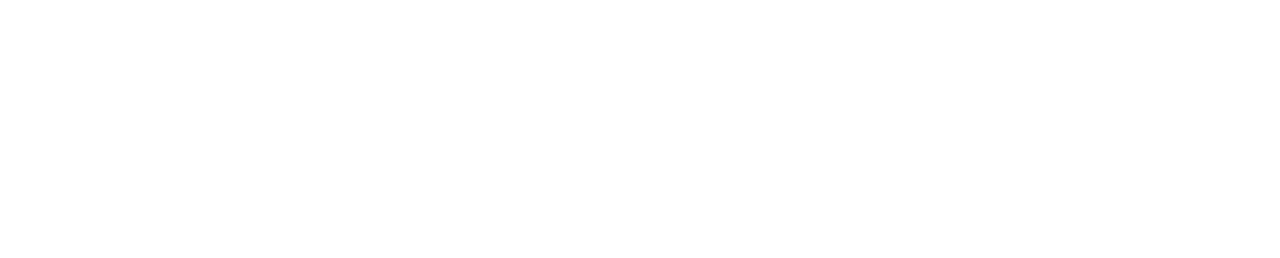
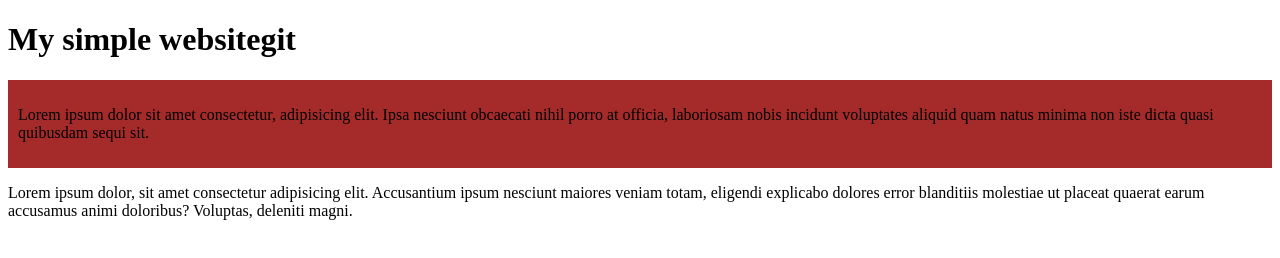
Before and after one commit to fahmidasabrin/My-simple-website, a plain HTML site: page index.html in a window 1280 px wide. Drawn offline with Linux system fonts and the light colour scheme.

Commit message:
added the first blog

```diff
--- /dev/null
+++ b/blog.css
@@ -0,0 +1,4 @@
+div{
+    background-color: brown;
+    padding: 10px
+}
--- a/index.html
+++ b/index.html
@@ -4,8 +4,13 @@
     <meta charset="UTF-8">
     <meta name="viewport" content="width=device-width, initial-scale=1.0">
     <title>My simple websitegit</title>
+    <link rel="stylesheet" href="blog.css">
 </head>
 <body>
-
+    <h1>My simple websitegit</h1>
+    <div>
+        <p>Lorem ipsum dolor sit amet consectetur, adipisicing elit. Ipsa nesciunt obcaecati nihil porro at officia, laboriosam nobis incidunt voluptates aliquid quam natus minima non iste dicta quasi quibusdam sequi sit.</p>
+    </div>
+    <p>Lorem ipsum dolor, sit amet consectetur adipisicing elit. Accusantium ipsum nesciunt maiores veniam totam, eligendi explicabo dolores error blanditiis molestiae ut placeat quaerat earum accusamus animi doloribus? Voluptas, deleniti magni.</p>
 </body>
 </html>
```
